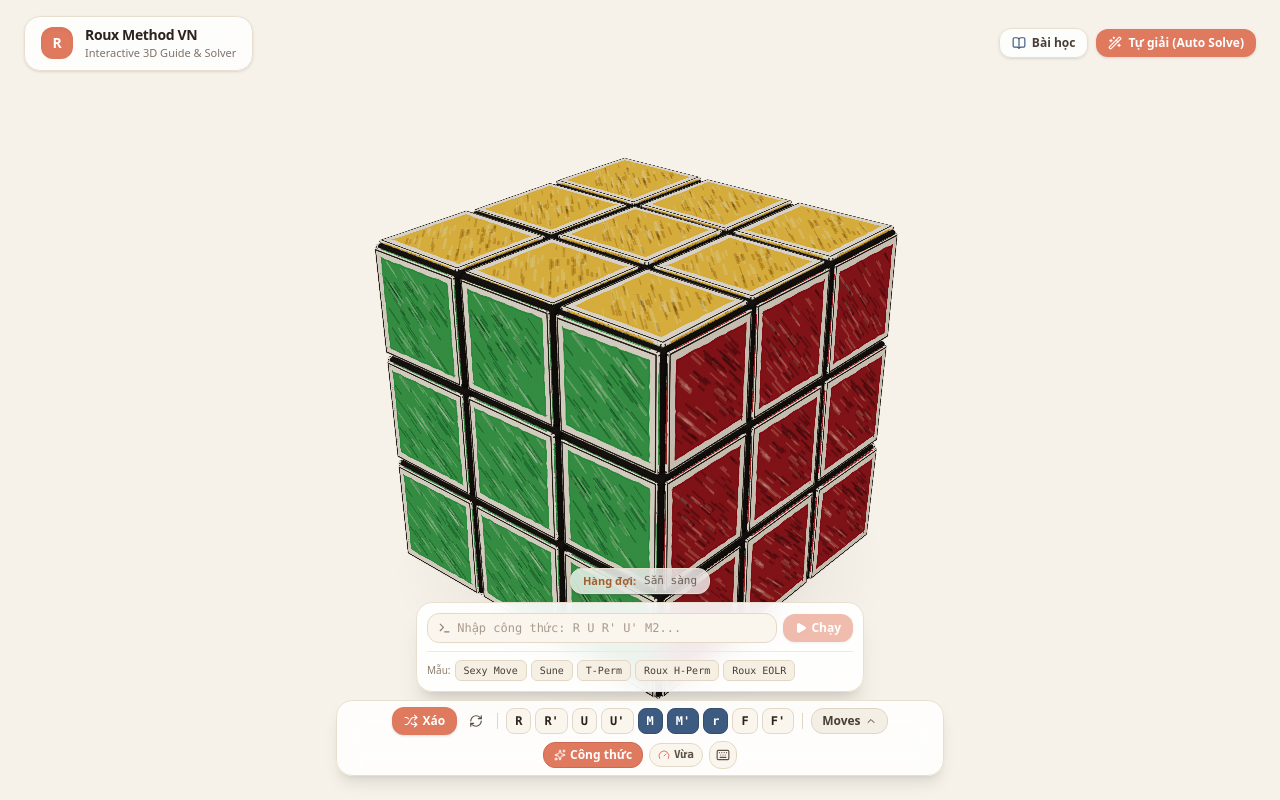
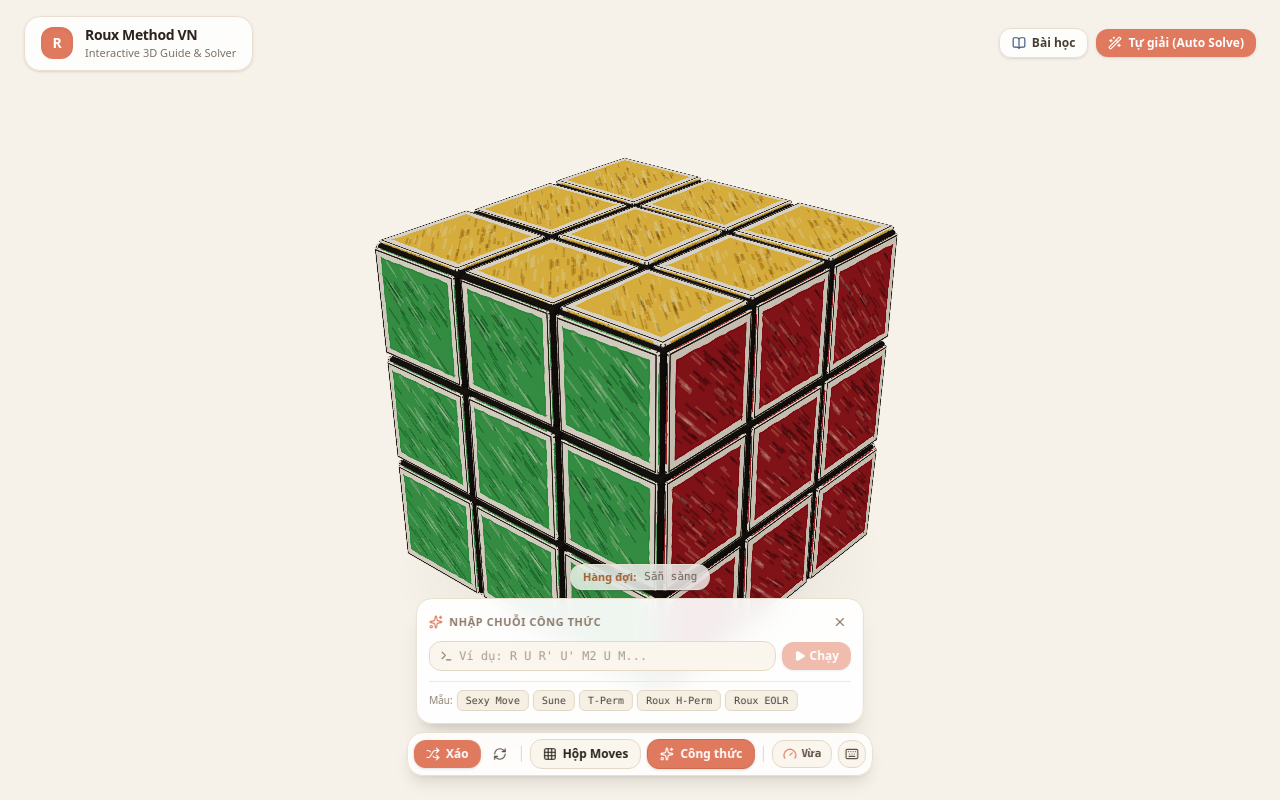
Before and after one commit to sweetvn04/rubik-solver, a React (Vite) app: page / in a window 1280 px wide. Both pictures are taken after a click on the button "Công thức". Built offline with nearby package versions, Linux system fonts and the light colour scheme.

Commit message:
refactor(ui): streamline PlayerBar into minimal dock with ergonomic Floating Move Pad

```diff
--- a/src/components/ui/PlayerBar.tsx
+++ b/src/components/ui/PlayerBar.tsx
@@ -6,23 +6,13 @@ import {
   Play,
   X,
   Gauge,
-  ChevronUp,
-  ChevronDown,
   Terminal,
   Keyboard,
   Sparkles,
+  Grid3X3,
 } from 'lucide-react';
 
-const QUICK_MOVES = ['R', "R'", 'U', "U'", 'M', "M'", 'r', 'F', "F'"];
-
-const ALL_BASIC_MOVES = [
-  ['R', "R'", 'R2'],
-  ['L', "L'", 'L2'],
-  ['U', "U'", 'U2'],
-  ['D', "D'", 'D2'],
-  ['F', "F'", 'F2'],
-  ['B', "B'", 'B2'],
-];
+const BASIC_FACES = ['R', 'L', 'U', 'D', 'F', 'B'];
 
 const ROUX_SLICE_MOVES = [
   ['M', "M'", 'M2'],
@@ -54,7 +44,7 @@ export function PlayerBar() {
   const turnDuration = useRubikStore((s) => s.turnDuration);
   const setTurnDuration = useRubikStore((s) => s.setTurnDuration);
 
-  const [isDrawerOpen, setIsDrawerOpen] = useState(false);
+  const [isMovePadOpen, setIsMovePadOpen] = useState(false);
   const [isInputOpen, setIsInputOpen] = useState(false);
   const [showKeyHints, setShowKeyHints] = useState(false);
   const [customAlg, setCustomAlg] = useState('');
@@ -66,11 +56,11 @@ export function PlayerBar() {
   };
 
   return (
-    <div className="flex flex-col items-center gap-2 max-w-full px-4 select-none pointer-events-auto">
-      {/* 1. Thanh trạng thái & Hàng đợi di chuyển */}
+    <div className="flex flex-col items-center gap-2 max-w-[95vw] px-2 select-none pointer-events-auto">
+      {/* 1. Lịch sử hoặc hàng đợi di chuyển */}
       <div className="flex items-center gap-2 px-3 py-1 bg-white/75 backdrop-blur-md rounded-xl text-[11px] text-[#6d6156] border border-[#e8dfcf] shadow-sm">
         <span className="font-semibold text-[#a06030]">Hàng đợi:</span>
-        <span className="font-mono font-medium max-w-[280px] truncate">
+        <span className="font-mono font-medium max-w-[260px] sm:max-w-[360px] truncate">
           {moveQueue.length > 0
             ? `${moveQueue.map((m) => m.raw).slice(0, 10).join(' ')}${
                 moveQueue.length > 10 ? '...' : ''
@@ -81,9 +71,23 @@ export function PlayerBar() {
         </span>
       </div>
 
-      {/* 2. Bảng nhập công thức tự do (Custom Algorithm Bar) */}
+      {/* 2. Ô nhập công thức tùy ý (Custom Algorithm Bar) */}
       {isInputOpen && (
-        <div className="w-full max-w-md p-2.5 bg-white/90 backdrop-blur-md rounded-2xl border border-[#e8dfcf] shadow-xl animate-in fade-in slide-in-from-bottom-2 duration-200">
+        <div className="w-full max-w-md p-3 bg-white/92 backdrop-blur-md rounded-2xl border border-[#e8dfcf] shadow-xl animate-in fade-in slide-in-from-bottom-2 duration-200">
+          <div className="flex items-center justify-between mb-2">
+            <span className="text-[11px] font-bold text-[#8c7b6c] uppercase tracking-wider flex items-center gap-1.5">
+              <Sparkles className="w-3.5 h-3.5 text-[#e07a5f]" />
+              Nhập chuỗi công thức
+            </span>
+            <button
+              type="button"
+              onClick={() => setIsInputOpen(false)}
+              className="p-1 text-[#8c7b6c] hover:text-[#332b25] rounded-lg hover:bg-[#efe8dc] transition-colors"
+            >
+              <X className="w-3.5 h-3.5" />
+            </button>
+          </div>
+
           <form onSubmit={handleRunCustomAlg} className="flex items-center gap-1.5">
             <div className="flex items-center gap-1.5 flex-1 bg-[#faf6ee] px-2.5 py-1.5 rounded-xl border border-[#e4d9c7]">
               <Terminal className="w-3.5 h-3.5 text-[#8c7b6c]" />
@@ -91,7 +95,7 @@ export function PlayerBar() {
                 type="text"
                 value={customAlg}
                 onChange={(e) => setCustomAlg(e.target.value)}
-                placeholder="Nhập công thức: R U R' U' M2..."
+                placeholder="Ví dụ: R U R' U' M2 U M..."
                 className="w-full text-xs font-mono text-[#2c221e] bg-transparent outline-none placeholder:text-[#a89b8d]"
               />
               {customAlg && (
@@ -116,7 +120,7 @@ export function PlayerBar() {
           </form>
 
           {/* Công thức mẫu thông dụng */}
-          <div className="flex items-center gap-1 mt-2 pt-2 border-t border-[#f0e8db] overflow-x-auto text-[10px]">
+          <div className="flex items-center gap-1 mt-2.5 pt-2 border-t border-[#f0e8db] overflow-x-auto text-[10px]">
             <span className="text-[#8c7b6c] shrink-0 font-medium">Mẫu:</span>
             {SAMPLE_ALGORITHMS.map(({ name, alg }) => (
               <button
@@ -133,48 +137,77 @@ export function PlayerBar() {
         </div>
       )}
 
-      {/* 3. Bảng đầy đủ ký hiệu xoay (Full Move Drawer) */}
-      {isDrawerOpen && (
-        <div className="w-full max-w-lg p-3 bg-white/90 backdrop-blur-md rounded-2xl border border-[#e8dfcf] shadow-xl animate-in fade-in slide-in-from-bottom-2 duration-200">
+      {/* 3. "HỘP MOVES" (Floating Move Pad) - Bảng phím bấm chuyên dụng */}
+      {isMovePadOpen && (
+        <div className="w-full max-w-sm sm:max-w-md p-3 bg-white/92 backdrop-blur-md rounded-2xl border border-[#e8dfcf] shadow-xl animate-in fade-in slide-in-from-bottom-2 duration-200">
+          <div className="flex items-center justify-between mb-2 pb-1.5 border-b border-[#f0e8db]">
+            <span className="text-[11px] font-bold text-[#8c7b6c] uppercase tracking-wider flex items-center gap-1.5">
+              <Grid3X3 className="w-3.5 h-3.5 text-[#3d5a80]" />
+              Hộp Moves (Bảng Ký Hiệu)
+            </span>
+            <button
+              type="button"
+              onClick={() => setIsMovePadOpen(false)}
+              className="p-1 text-[#8c7b6c] hover:text-[#332b25] rounded-lg hover:bg-[#efe8dc] transition-colors"
+            >
+              <X className="w-3.5 h-3.5" />
+            </button>
+          </div>
+
           <div className="flex flex-col gap-2.5">
-            {/* Nhóm Mặt Cơ Bản */}
+            {/* Cụm 1: 6 Mặt cơ bản WCA (Lưới 6 cột x 3 hàng: Thuận, Nghịch ', Đôi 2) */}
             <div>
-              <div className="text-[10px] font-bold text-[#8c7b6c] uppercase tracking-wider mb-1">
-                Mặt cơ bản (Standard WCA)
+              <div className="text-[10px] font-semibold text-[#8c7b6c] mb-1">
+                6 Mặt cơ bản (WCA)
               </div>
               <div className="grid grid-cols-6 gap-1">
-                {ALL_BASIC_MOVES.map((row) => (
-                  <div key={row[0]} className="flex flex-col gap-0.5">
-                    {row.map((m) => (
-                      <button
-                        key={m}
-                        type="button"
-                        onClick={() => enqueueMove(m)}
-                        className="py-1 text-xs font-mono font-bold bg-[#faf6ee] hover:bg-white text-[#2c221e] rounded-lg border border-[#e2d8c7] transition-all hover:scale-105 active:scale-95 cursor-pointer"
-                      >
-                        {m}
-                      </button>
-                    ))}
+                {BASIC_FACES.map((face) => (
+                  <div key={face} className="flex flex-col gap-1">
+                    {/* Move thuận (R, L, U...) */}
+                    <button
+                      type="button"
+                      onClick={() => enqueueMove(face)}
+                      className="h-8 flex items-center justify-center text-xs font-mono font-bold bg-[#faf6ee] hover:bg-white active:scale-90 text-[#2c221e] rounded-lg border border-[#e2d8c7] shadow-xs transition-all cursor-pointer"
+                    >
+                      {face}
+                    </button>
+                    {/* Move nghịch (R', L', U'...) */}
+                    <button
+                      type="button"
+                      onClick={() => enqueueMove(`${face}'`)}
+                      className="h-7 flex items-center justify-center text-[11px] font-mono font-bold bg-[#f3ebe0] hover:bg-[#eae0d2] active:scale-90 text-[#7a4820] rounded-lg border border-[#dfd2c0] transition-all cursor-pointer"
+                    >
+                      {face}'
+                    </button>
+                    {/* Move xoay đôi 180 độ (R2, L2, U2...) */}
+                    <button
+                      type="button"
+                      onClick={() => enqueueMove(`${face}2`)}
+                      className="h-6 flex items-center justify-center text-[10px] font-mono font-semibold bg-[#eae0d2] hover:bg-[#dfd3c2] active:scale-90 text-[#544133] rounded-lg border border-[#d6c7b2] transition-all cursor-pointer"
+                    >
+                      {face}2
+                    </button>
                   </div>
                 ))}
               </div>
             </div>
 
-            {/* Nhóm Tầng Giữa Roux & Wide Moves */}
-            <div className="grid grid-cols-2 gap-3 pt-2 border-t border-[#f0e8db]">
+            {/* Cụm 2: Tầng Roux đặc trưng & Wide Moves */}
+            <div className="grid grid-cols-2 gap-2 pt-2 border-t border-[#f0e8db]">
+              {/* Roux Slice Moves */}
               <div>
-                <div className="text-[10px] font-bold text-[#3d5a80] uppercase tracking-wider mb-1">
+                <div className="text-[10px] font-bold text-[#3d5a80] mb-1">
                   Tầng giữa Roux (Slice)
                 </div>
                 <div className="grid grid-cols-3 gap-1">
                   {ROUX_SLICE_MOVES.map((row) => (
-                    <div key={row[0]} className="flex flex-col gap-0.5">
+                    <div key={row[0]} className="flex flex-col gap-1">
                       {row.map((m) => (
                         <button
                           key={m}
                           type="button"
                           onClick={() => enqueueMove(m)}
-                          className="py-1 text-xs font-mono font-bold bg-[#3d5a80] hover:bg-[#344e70] text-white rounded-lg border border-[#344d6d] transition-all hover:scale-105 active:scale-95 cursor-pointer"
+                          className="h-7 flex items-center justify-center text-[11px] font-mono font-bold bg-[#3d5a80] hover:bg-[#344e70] active:scale-90 text-white rounded-lg border border-[#344d6d] shadow-xs transition-all cursor-pointer"
                         >
                           {m}
                         </button>
@@ -184,19 +217,20 @@ export function PlayerBar() {
                 </div>
               </div>
 
+              {/* 2-Layer Wide Moves */}
               <div>
-                <div className="text-[10px] font-bold text-[#2a9d8f] uppercase tracking-wider mb-1">
+                <div className="text-[10px] font-bold text-[#2a9d8f] mb-1">
                   Xoay 2 tầng (Wide)
                 </div>
                 <div className="grid grid-cols-3 gap-1">
                   {WIDE_MOVES.map((row) => (
-                    <div key={row[0]} className="flex flex-col gap-0.5">
+                    <div key={row[0]} className="flex flex-col gap-1">
                       {row.map((m) => (
                         <button
                           key={m}
                           type="button"
                           onClick={() => enqueueMove(m)}
-                          className="py-1 text-xs font-mono font-bold bg-[#2a9d8f] hover:bg-[#238b7f] text-white rounded-lg border border-[#208579] transition-all hover:scale-105 active:scale-95 cursor-pointer"
+                          className="h-7 flex items-center justify-center text-[11px] font-mono font-bold bg-[#2a9d8f] hover:bg-[#238b7f] active:scale-90 text-white rounded-lg border border-[#208579] shadow-xs transition-all cursor-pointer"
                         >
                           {m}
                         </button>
@@ -210,14 +244,14 @@ export function PlayerBar() {
         </div>
       )}
 
-      {/* 4. Thanh điều khiển chính - Capsule Toy Bar */}
-      <div className="flex items-center gap-1.5 p-1.5 bg-white/85 backdrop-blur-md rounded-2xl border border-[#e8dfcf] shadow-lg flex-wrap justify-center">
+      {/* 4. Thanh điều khiển chính - Minimalist Dock (Gọn gàng & Tinh tế) */}
+      <div className="flex items-center gap-1.5 p-1.5 bg-white/85 backdrop-blur-md rounded-2xl border border-[#e8dfcf] shadow-lg">
         {/* Nút Xáo Scramble */}
         <button
           type="button"
           onClick={scramble}
-          className="flex items-center gap-1 px-3 py-1.5 text-xs font-bold bg-[#e07a5f] hover:bg-[#d4684c] text-white rounded-xl shadow-sm transition-all hover:scale-105 active:scale-95 cursor-pointer"
-          title="Xáo khối 20 moves chuẩn WCA (Space)"
+          className="flex items-center gap-1.5 px-3 py-1.5 text-xs font-bold bg-[#e07a5f] hover:bg-[#d4684c] text-white rounded-xl shadow-sm transition-all hover:scale-105 active:scale-95 cursor-pointer"
+          title="Xáo khối 20 moves chuẩn WCA (Phím Space)"
         >
           <Shuffle className="w-3.5 h-3.5" />
           <span>Xáo</span>
@@ -228,70 +262,50 @@ export function PlayerBar() {
           type="button"
           onClick={reset}
           className="p-1.5 text-xs text-[#5c4f43] hover:bg-[#efe8dc] rounded-xl transition-all hover:scale-105 active:scale-95 cursor-pointer"
-          title="Khôi phục trạng thái hoàn thành (Esc)"
+          title="Khôi phục trạng thái hoàn thành (Phím Esc)"
         >
           <RefreshCw className="w-3.5 h-3.5" />
         </button>
 
         <div className="w-[1px] h-4 bg-[#e0d6c4] mx-0.5" />
 
-        {/* Các nút xoay nhanh cơ bản */}
-        <div className="flex items-center gap-1">
-          {QUICK_MOVES.map((rawMove) => {
-            const isRouxSpecial = rawMove.startsWith('M') || rawMove === 'r';
-            return (
-              <button
-                key={rawMove}
-                type="button"
-                onClick={() => enqueueMove(rawMove)}
-                className={`px-2 py-1 text-xs font-mono font-bold rounded-lg border transition-all hover:scale-105 active:scale-95 cursor-pointer ${
-                  isRouxSpecial
-                    ? 'bg-[#3d5a80] text-white border-[#344d6d] hover:bg-[#344e70]'
-                    : 'bg-[#faf6ee] hover:bg-white text-[#2c221e] border-[#e2d8c7]'
-                }`}
-                title={`Xoay ${rawMove}`}
-              >
-                {rawMove}
-              </button>
-            );
-          })}
-        </div>
-
-        <div className="w-[1px] h-4 bg-[#e0d6c4] mx-0.5" />
-
-        {/* Mở Drawer bảng moves đầy đủ */}
+        {/* Nút mở HỘP MOVES */}
         <button
           type="button"
-          onClick={() => setIsDrawerOpen(!isDrawerOpen)}
-          className={`flex items-center gap-1 px-2.5 py-1 text-xs font-semibold rounded-xl border transition-all hover:scale-105 active:scale-95 cursor-pointer ${
-            isDrawerOpen
-              ? 'bg-[#4a3f35] text-white border-[#3a3129]'
-              : 'bg-[#f4efe5] hover:bg-[#eae2d4] text-[#4a3f35] border-[#dfd5c4]'
+          onClick={() => {
+            setIsMovePadOpen(!isMovePadOpen);
+            if (!isMovePadOpen) setIsInputOpen(false);
+          }}
+          className={`flex items-center gap-1.5 px-3 py-1.5 text-xs font-bold rounded-xl border transition-all hover:scale-105 active:scale-95 cursor-pointer ${
+            isMovePadOpen
+              ? 'bg-[#3d5a80] text-white border-[#344d6d] shadow-sm'
+              : 'bg-[#faf6ee] hover:bg-white text-[#2c221e] border-[#e2d8c7]'
           }`}
-          title="Xem toàn bộ bảng ký hiệu"
+          title="Bật/Tắt Hộp Moves (Bảng ký hiệu)"
         >
-          <span>Moves</span>
-          {isDrawerOpen ? (
-            <ChevronDown className="w-3 h-3" />
-          ) : (
-            <ChevronUp className="w-3 h-3" />
-          )}
+          <Grid3X3 className="w-3.5 h-3.5" />
+          <span>Hộp Moves</span>
         </button>
 
-        {/* Mở ô nhập công thức tự do */}
+        {/* Nút mở Ô NHẬP CÔNG THỨC */}
         <button
           type="button"
-          onClick={() => setIsInputOpen(!isInputOpen)}
-          className={`flex items-center gap-1 px-2.5 py-1 text-xs font-semibold rounded-xl border transition-all hover:scale-105 active:scale-95 cursor-pointer ${
+          onClick={() => {
+            setIsInputOpen(!isInputOpen);
+            if (!isInputOpen) setIsMovePadOpen(false);
+          }}
+          className={`flex items-center gap-1.5 px-3 py-1.5 text-xs font-bold rounded-xl border transition-all hover:scale-105 active:scale-95 cursor-pointer ${
             isInputOpen
-              ? 'bg-[#e07a5f] text-white border-[#cc6b52]'
-              : 'bg-[#f4efe5] hover:bg-[#eae2d4] text-[#4a3f35] border-[#dfd5c4]'
+              ? 'bg-[#e07a5f] text-white border-[#cc6b52] shadow-sm'
+              : 'bg-[#faf6ee] hover:bg-white text-[#2c221e] border-[#e2d8c7]'
           }`}
           title="Nhập chuỗi công thức bất kỳ"
         >
-          <Sparkles className="w-3 h-3" />
-          <span>Công thức</span>
+          <Sparkles className="w-3.5 h-3.5" />
+          <span className="hidden sm:inline">Công thức</span>
         </button>
+
+        <div className="w-[1px] h-4 bg-[#e0d6c4] mx-0.5" />
 
         {/* Điều chỉnh tốc độ xoay */}
         <button
@@ -301,11 +315,11 @@ export function PlayerBar() {
             else if (turnDuration === 120) setTurnDuration(420); // Chậm
             else setTurnDuration(220); // Bình thường
           }}
-          className="flex items-center gap-1 px-2 py-1 text-xs font-semibold bg-[#faf6ee] hover:bg-white text-[#5c4f43] rounded-xl border border-[#e2d8c7] transition-all hover:scale-105 active:scale-95 cursor-pointer"
+          className="flex items-center gap-1 px-2.5 py-1.5 text-xs font-semibold bg-[#faf6ee] hover:bg-white text-[#5c4f43] rounded-xl border border-[#e2d8c7] transition-all hover:scale-105 active:scale-95 cursor-pointer"
           title={`Tốc độ xoay: ${turnDuration}ms (Click để đổi)`}
         >
-          <Gauge className="w-3 h-3 text-[#e07a5f]" />
-          <span className="font-mono text-[11px]">
+          <Gauge className="w-3.5 h-3.5 text-[#e07a5f]" />
+          <span className="font-mono text-[11px] hidden sm:inline">
             {turnDuration === 120 ? 'Nhanh' : turnDuration === 220 ? 'Vừa' : 'Chậm'}
           </span>
         </button>
@@ -330,8 +344,8 @@ export function PlayerBar() {
         <div className="flex items-center gap-2 px-3 py-1.5 bg-white/80 backdrop-blur-md rounded-xl text-[11px] text-[#5c4f43] border border-[#e8dfcf] shadow-sm animate-in fade-in duration-200">
           <span className="font-bold text-[#3d5a80]">⌨ Phím tắt:</span>
           <span>
-            <strong className="font-mono">R, L, U, D, F, B, M</strong> (Giữ{' '}
-            <strong className="font-mono">Shift</strong> để xoay ngược{' '})
+            <strong className="font-mono">R, L, U, D, F, B, M</strong> (+{' '}
+            <strong className="font-mono">Shift</strong> xoay ngược{' '})
           </span>
           <span className="text-[#a89b8d]">|</span>
           <span>
```
Also changed, not shown: 2 other files (tests, documents, lock files or other folders).
